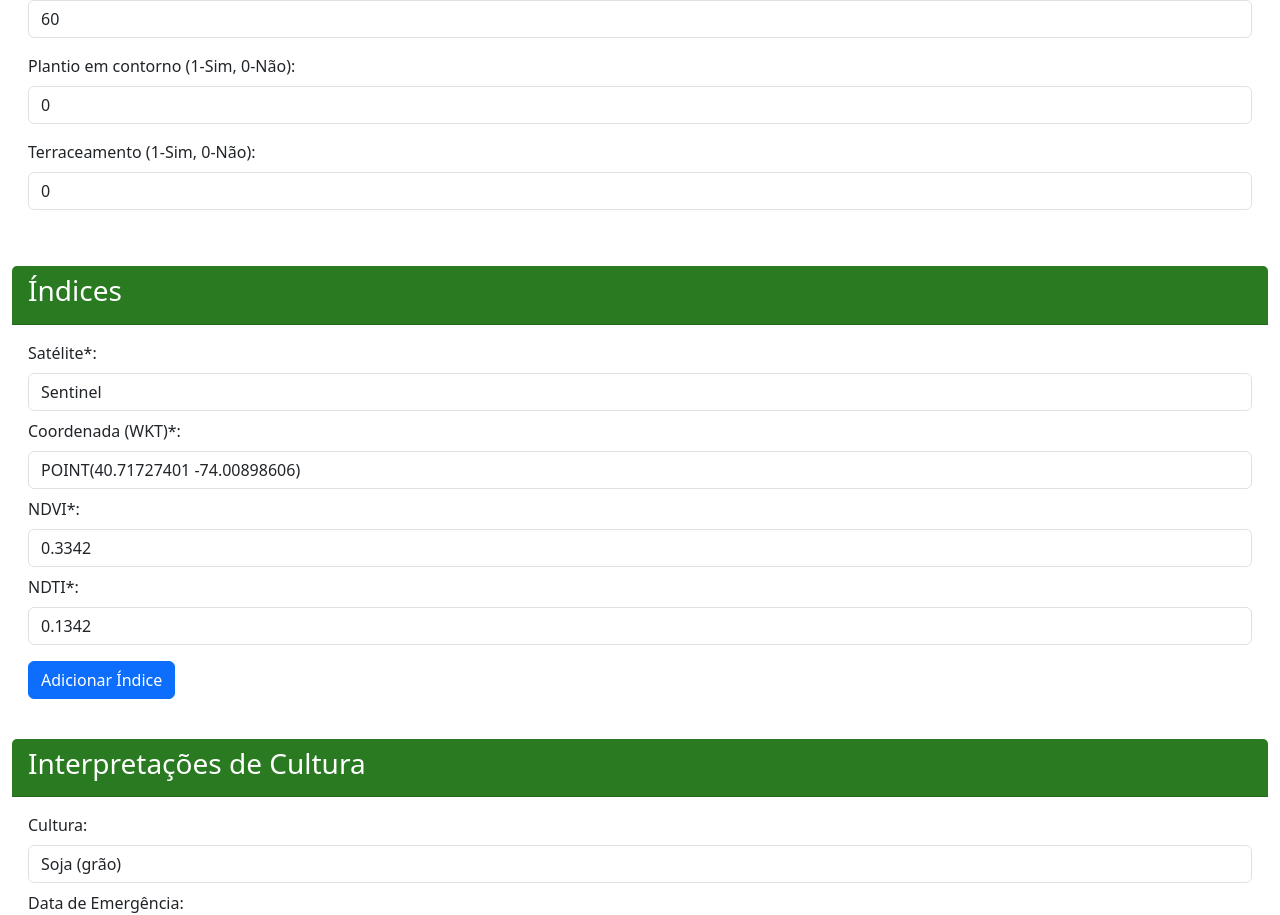
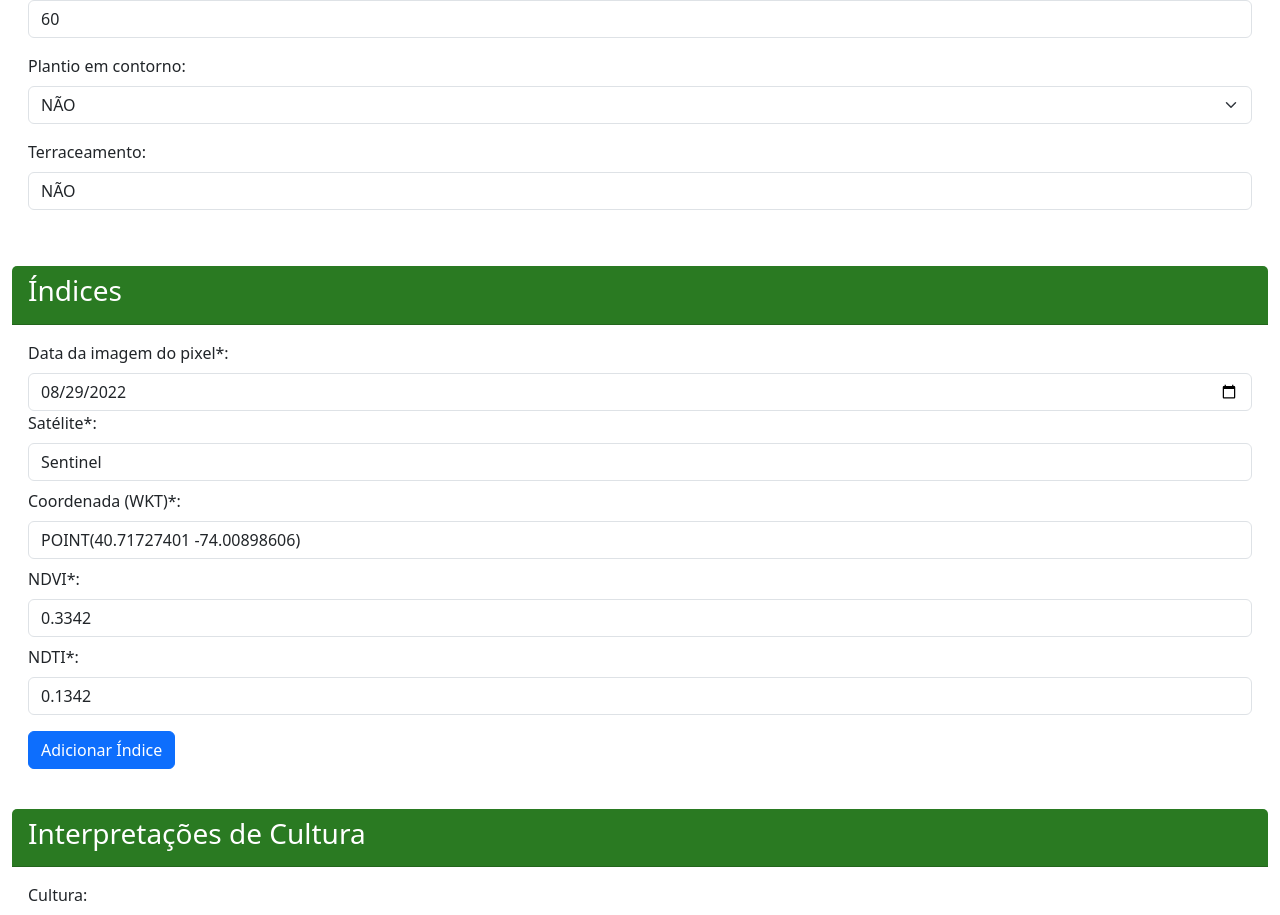
Before and after one commit to marianovictor/zarcnm-imbr, a Next.js app: page /form3 in a window 1280 px wide. Shown: the part 392-1307 px from the top of the page. Built offline with nearby package versions, Linux system fonts and the light colour scheme.

Commit message:
Arrumando blocos Form3.js. Adicionando links em index.js, p/ facilitar navegação.

```diff
--- a/pages/form3.js
+++ b/pages/form3.js
@@ -1,8 +1,23 @@
 import { useState } from "react";
 import "bootstrap/dist/css/bootstrap.min.css";
 import "bootstrap-icons/font/bootstrap-icons.css";
+import { culturaOptions } from "../optionsInputs/culturas";
 
 const Form3 = () => {
+
+  const validateNDVI_NDTI = (value) => {
+    const cleanValue = Number(value);
+    if (isNaN(cleanValue) || cleanValue < -1 || cleanValue > 1) {
+      return false;
+    }
+    return true;
+  };
+
+  const [selectedCulturaOption, setSelectedCulturaOption] = useState(""); // Valor inicial como string vazia
+  const handleSelectChange = (e) => {
+    setSelectedCulturaOption(e.target.value); // Atualiza o estado com a opção selecionada
+  };
+
   const [formData, setFormData] = useState({
     dataInicial: "2021-01-17",
     dataFinal: "2024-05-14",
@@ -44,10 +59,13 @@ const Form3 = () => {
     const { value } = e.target;
     setFormData((prev) => {
       const updatedArray = [...prev[arrayField]];
-      updatedArray[index][field] = value;
+      if (updatedArray[index]) {
+        updatedArray[index][field] = value;
+      }
       return { ...prev, [arrayField]: updatedArray };
     });
   };
+
 
   const addEntry = (arrayField, defaultValues) => {
     setFormData((prev) => ({
@@ -58,8 +76,26 @@ const Form3 = () => {
 
   const handleSubmit = async (e) => {
     e.preventDefault();
+
+
+    const isValidNDVI = formData.indices.every((indice) =>
+      validateNDVI_NDTI(indice.ndvi)
+    );
+    const isValidNDTI = formData.indices.every((indice) =>
+      validateNDVI_NDTI(indice.ndti)
+    );
+
+    if (!isValidNDVI) {
+      alert("Todos os NDVI devem ser valores entre -1 e 1");
+      return;
+    }
+    if (!isValidNDTI) {
+      alert("Todos os NDTI devem ser valores entre -1 e 1");
+      return;
+    }
+    console.log(formData);
     try {
-      const response = await fetch("/api/v1/endpoint3", {
+      const response = await fetch("/api/v1/status", {
         method: "POST",
         headers: { "Content-Type": "application/json" },
         body: JSON.stringify(formData),
@@ -120,38 +156,36 @@ const Form3 = () => {
                 className="form-control"
                 placeholder="EX: 12"
                 value={formData.declividadeMedia}
-                onChange={(e) => handleChange(e, "formData.declividadeMedia")}
+                onChange={(e) => handleChange(e, "declividadeMedia")}
               />
             </div>
             <div className="mb-3">
               <label className="form-label">
-                Plantio em contorno (1-Sim, 0-Não):
+                Plantio em contorno:
               </label>
-              <input
-                type="number"
+              <select
                 name="plantioContorno"
-                min={0}
-                max={1}
-                className="form-control"
-                placeholder="EX: 1"
+                className="form-select"
                 value={formData.plantioContorno}
-                onChange={(e) => handleChange(e, "formData.plantioContorno")}
-              />
+                onChange={(e) => handleChange(e, "plantioContorno")}
+              >
+                <option value={1}>SIM</option>
+                <option value={0}>NÃO</option>
+              </select>
             </div>
             <div className="mb-3">
               <label className="form-label">
-                Terraceamento (1-Sim, 0-Não):
+                Terraceamento:
               </label>
-              <input
-                type="number"
+              <select
                 name="terraceamento"
-                min={0}
-                max={1}
                 className="form-control"
-                placeholder="EX: 0"
                 value={formData.terraceamento}
-                onChange={(e) => handleChange(e, "formData.terraceamento")}
-              />
+                onChange={(e) => handleChange(e, "terraceamento")}
+              >
+                <option value={1}>SIM</option>
+                <option value={0}>NÃO</option>
+              </select>
             </div>
           </div>
         </div>
@@ -164,10 +198,17 @@ const Form3 = () => {
           <div className="card-body">
             {formData.indices.map((indice, index) => (
               <div key={index} className="mb-3">
+                <label className="form-label">Data da imagem do pixel*: </label>
+                <input
+                  type="date"
+                  className="form-control"
+                  value={indice.data}
+                  onChange={(e) => handleArrayChange(e, index, "indices", "data")}
+                  required
+                />
                 <label className="form-label">Satélite*:</label>
                 <input
-
-                name="satelite"
+                  name="satelite"
                   type="text"
                   required
                   placeholder="EX: Sentinel"
@@ -191,7 +232,7 @@ const Form3 = () => {
                   required
                   placeholder="EX: 0.3342"
                   className="form-control mb-2"
-                  value={indice.ndvi}
+                  value={indice.ndvi || ""}
                   name="ndvi"
                   onChange={(e) => handleArrayChange(e, index, "indices", "ndvi")}
                 />
@@ -228,14 +269,19 @@ const Form3 = () => {
             {formData.interpretacoesCultura.map((cultura, index) => (
               <div key={index} className="mb-3">
                 <label className="form-label">Cultura:</label>
-                <input
-                  type="text"
+                <select
                   name="cultura"
-                  placeholder="EX: Soja (grão)"
-                  className="form-control mb-2"
-                  value={cultura.cultura}
+                  className="form-control"
+                  value={cultura.cultura || ""}
                   onChange={(e) => handleArrayChange(e, index, "interpretacoesCultura", "cultura")}
-                />
+                >
+                  {/*Mapeia as opções de culturas disponíveis*/}
+                  {culturaOptions.map((cultura, index) => (
+                    <option key={index} value={cultura}>
+                      {cultura}
+                    </option>
+                  ))}
+                </select>
                 <label className="form-label">Data de Emergência:</label>
                 <input
                   type="date"
@@ -263,7 +309,7 @@ const Form3 = () => {
                   className="form-control"
                   value={cultura.coberturaSolo}
                   placeholder="EX: 12"
-                  onChange={(e) => handleChange(e, "planta.coberuraSolo")}
+                  onChange={(e) => handleArrayChange(e, index, "interpretacoesCultura", "coberturaSolo")}
                 />
               </div>
             ))}
```
Also changed, not shown: pages/index.js (+10 -1 lines).
